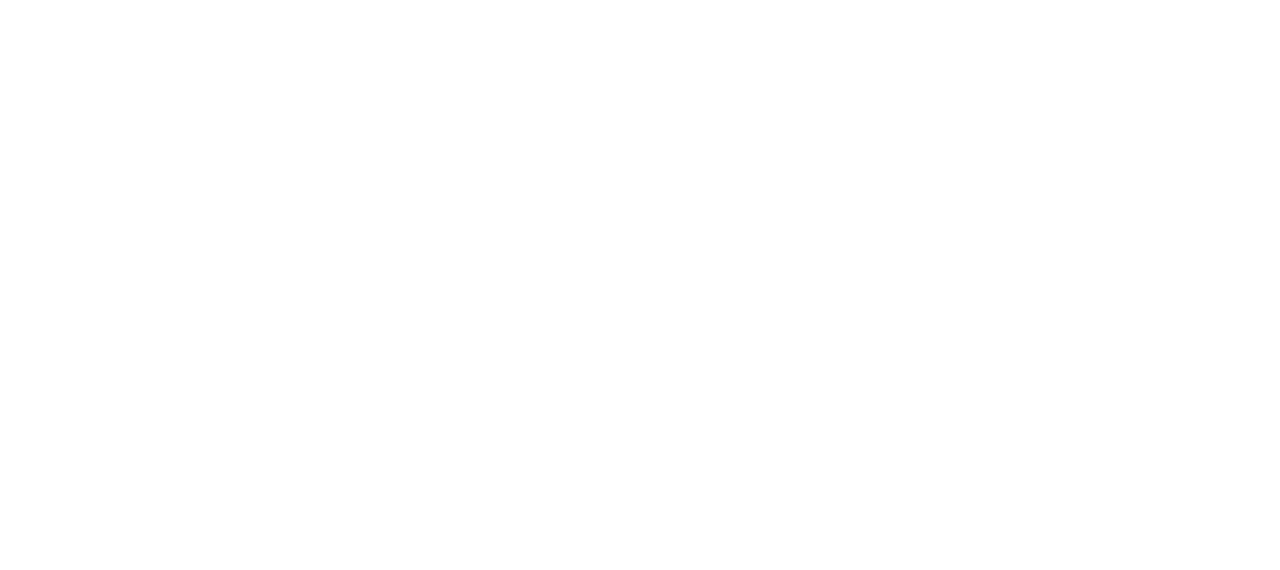
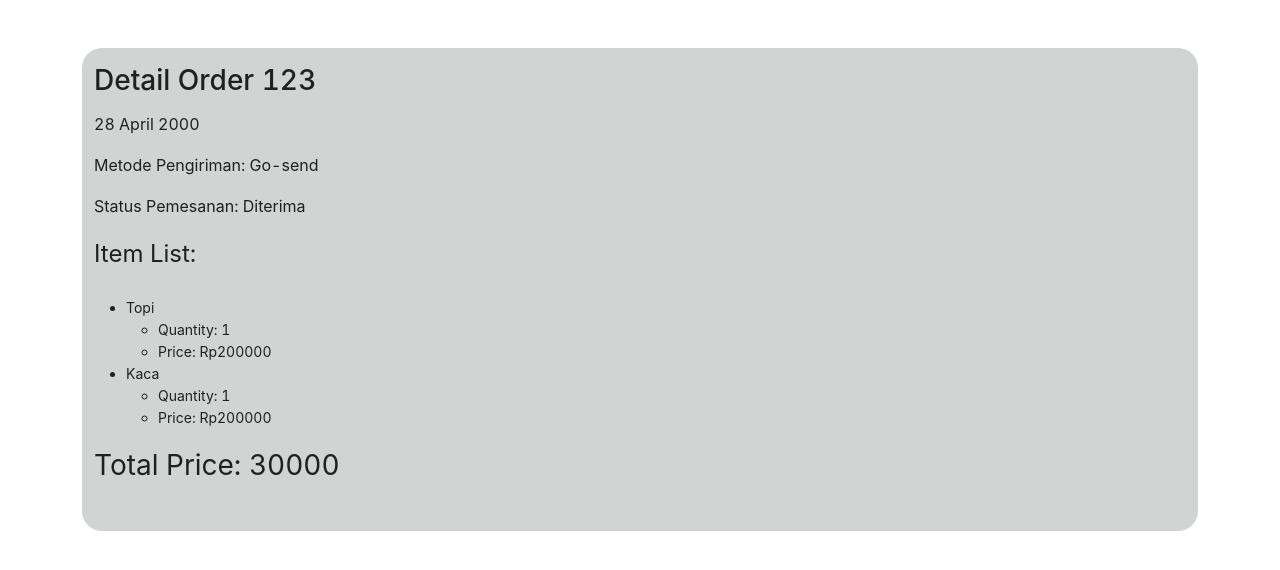
Before and after one commit to johanesimarmata/e-market-frontend, a React (Create React App) app: page /order/detail in a window 1280 px wide. Before the commit this address had no page. Shown: the top 570 px of the page. Built offline with nearby package versions, Linux system fonts and the light colour scheme.

Commit message:
add order detail page

```diff
--- /dev/null
+++ b/src/pages/order/OrderDetailPage.js
@@ -0,0 +1,34 @@
+import React from 'react'
+import { Container } from 'react-bootstrap'
+import styles from './Order.module.css'
+
+export const OrderDetailPage = () => {
+     return(
+      <Container className='py-5 d-flex justify-content-center'>
+            <Container className={`${styles.boxColor} py-3 d-flex flex-column justify-content-md-start align-self-center`}>
+              <h3>Detail Order 123</h3>
+              <p className={'fs-6'}>28 April 2000</p>
+              <p className={'fs-6'}>Metode Pengiriman: Go-send</p>
+              <p className={'fs-6'}>Status Pemesanan: Diterima</p>
+              <p className={'fs-4'}>Item List:</p>
+              <ul>
+                <li>
+                    Topi
+                    <ul>
+                      <li>Quantity: 1</li>
+                      <li>Price: Rp200000</li>
+                    </ul>
+                </li>
+                <li>
+                    Kaca
+                    <ul>
+                      <li>Quantity: 1</li>
+                      <li>Price: Rp200000</li>
+                    </ul>
+                </li>
+              </ul>
+              <p className={'fs-3'}>Total Price: 30000</p>
+            </Container>
+      </Container>
+     )
+}
--- a/src/pages/order/OrderListPage.js
+++ b/src/pages/order/OrderListPage.js
@@ -1,6 +1,6 @@
 import React from 'react'
-import { Container, Row, Col } from 'react-bootstrap'
-import styles from './OrderList.module.css'
+import { Container } from 'react-bootstrap'
+import styles from './Order.module.css'
 
 export const OrderListPage = () => {
      return(
@@ -30,6 +30,7 @@
             <Container className={`${styles.boxColor} py-3 d-flex flex-column justify-content-md-start`}>
               <h3>Order 123</h3>
               <p className={'fs-6'}>28 April 2000</p>
+              <p className={'fs-6'}>Item List: Delivering</p>
               <p className={'fs-6'}>Item List:</p>
               <ul className='fs-6'>
                 <li>
--- a/src/routes/ApplicationRoutes.js
+++ b/src/routes/ApplicationRoutes.js
@@ -5,6 +5,7 @@
 import { ExamplePage } from '../pages/example/ExamplePage'
 import { EWalletPage } from '../pages/e-wallet/EWalletPage'
 import { OrderListPage } from '../pages/order/OrderListPage'
+import { OrderDetailPage } from '../pages/order/OrderDetailPage'
 
 export const ApplicationRoutes = () => {
      return(
@@ -12,6 +13,7 @@
                <Route path='/' element={<ExamplePage/>}/>
                <Route path='/e-wallet' element={<EWalletPage/>}/>
                <Route path='/order' element={<OrderListPage/>}/>
+               <Route path='/order/detail' element={<OrderDetailPage/>}/>
           </Routes>
      )
 }
```
Also changed, not shown: src/pages/order/Order.module.css (renamed from src/pages/order/OrderList.module.css).
